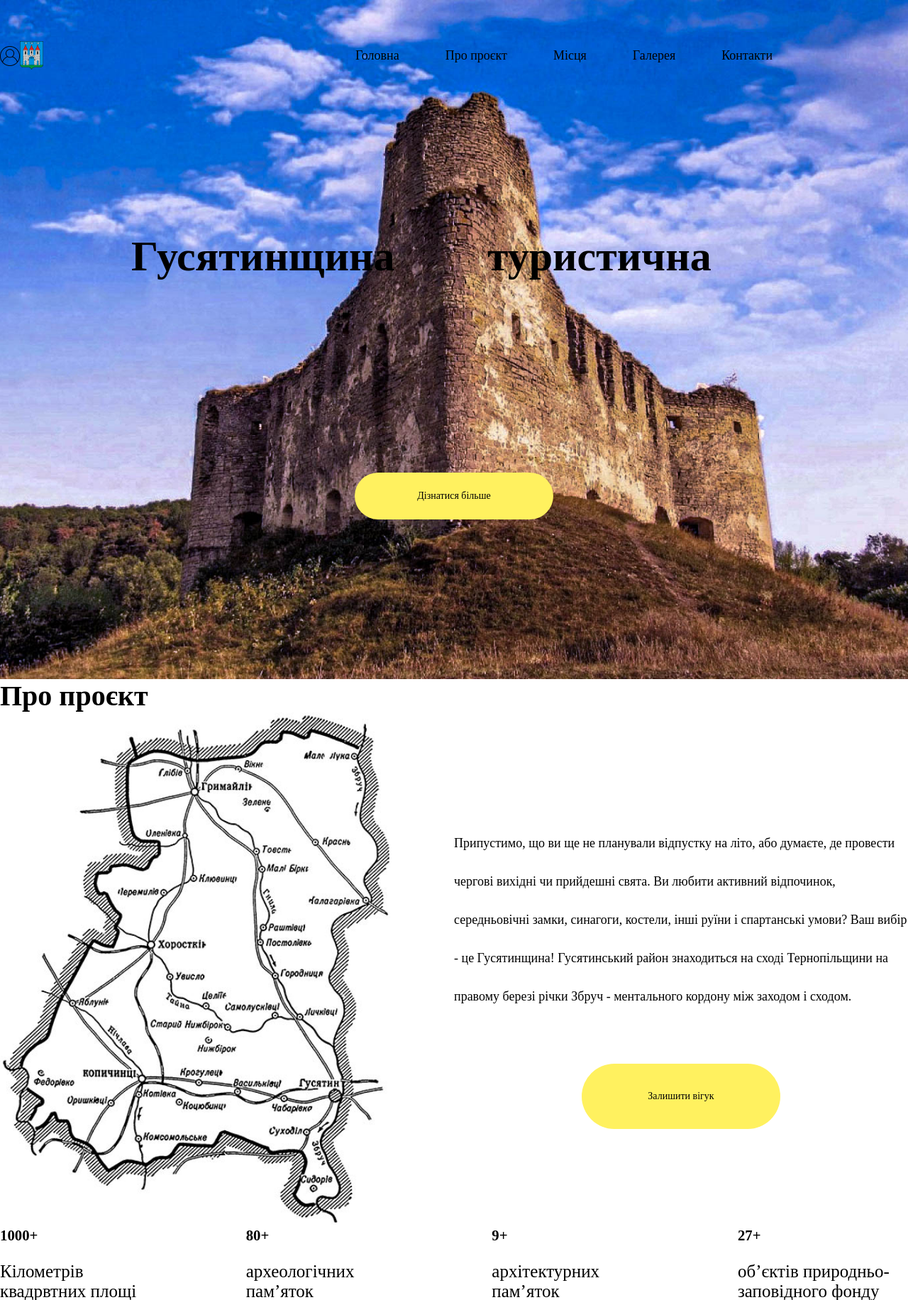
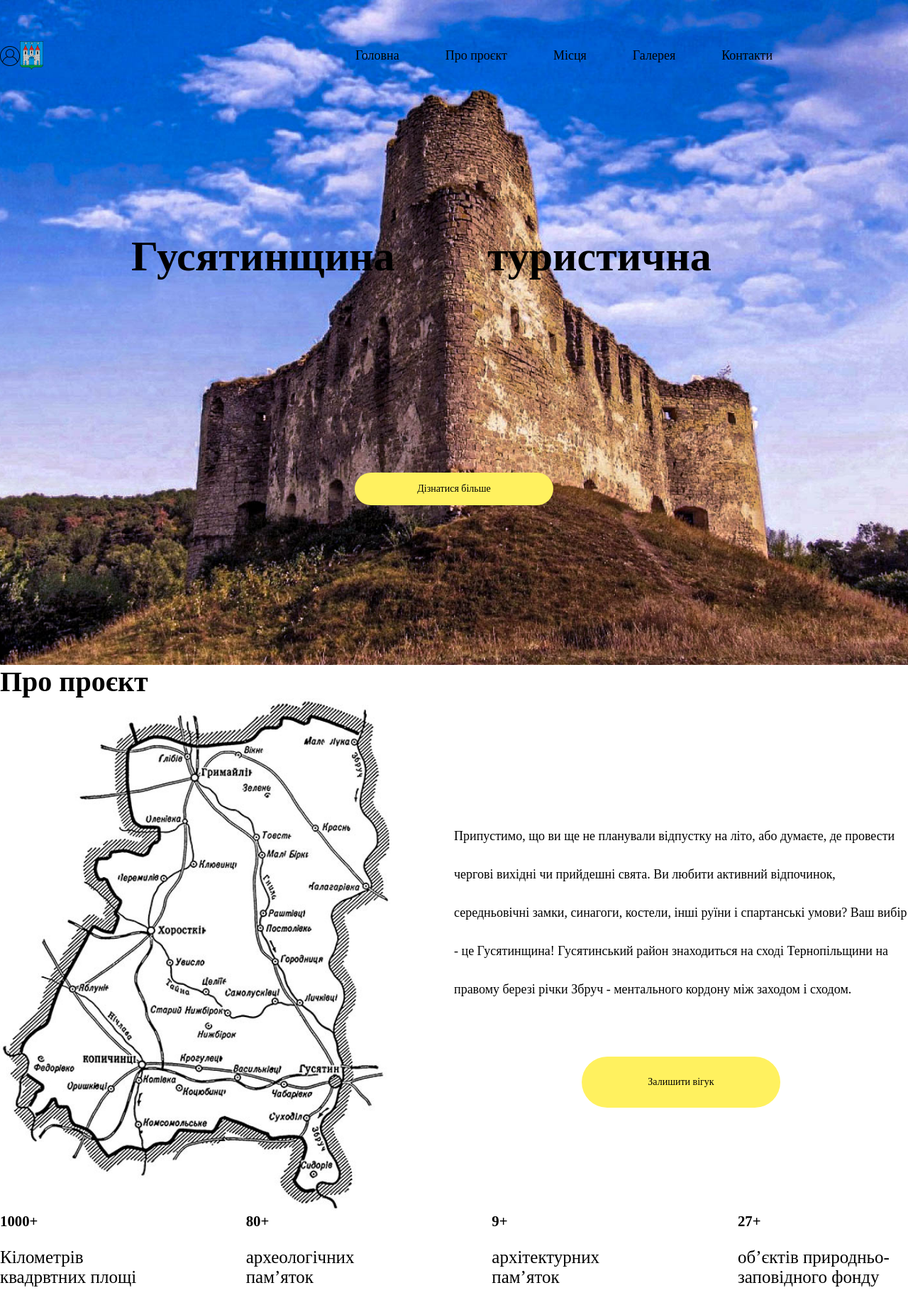
Before and after one commit to Kximikx/ukraineproject, a PHP site: page / in a window 1280 px wide; the page is wider, and only the part inside the window is pictured. Shown: the top 1832 px of that part at 71% size. Run offline with PHP 8.4, Linux system fonts and the light colour scheme.

Commit message:
фікс кнопки

```diff
--- a/css/main.css
+++ b/css/main.css
@@ -119,11 +119,11 @@ input[type="search"] {
     display: block;
     text-align: center;
     width: 280px;
-    padding: 25px 8px;
     border-radius: 100px;
     background-color: #fff15f;
     margin: 0 auto;
     margin-top: 50px;
+    box-sizing: border-box;
 }
 header,
 .towers {
```
